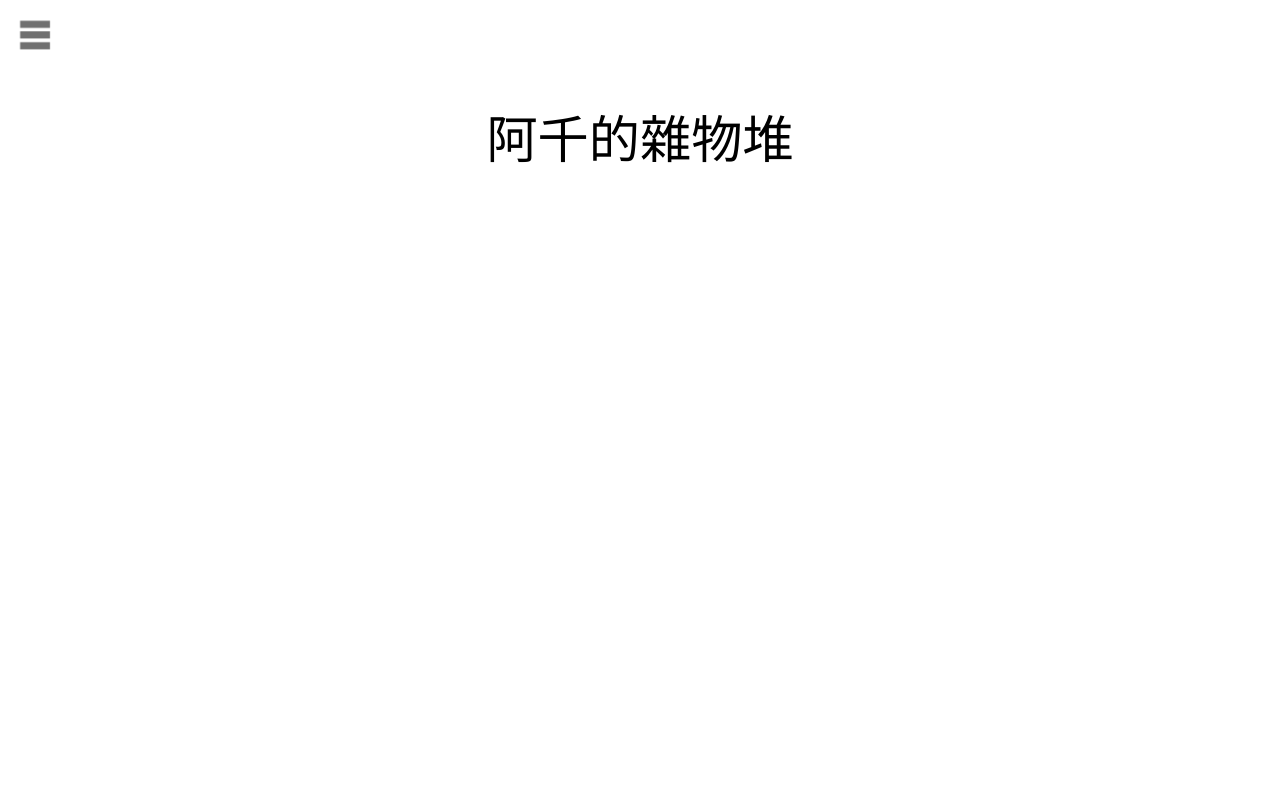
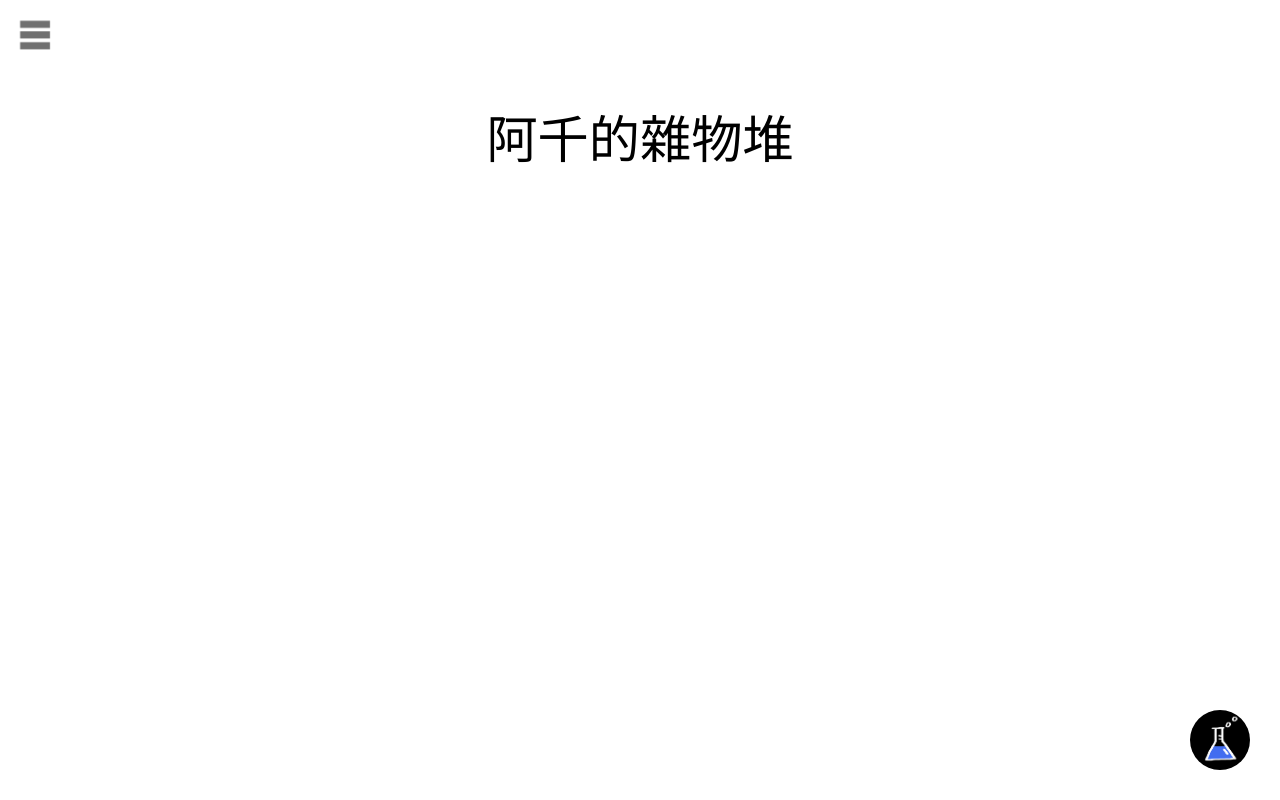
Before and after one commit to chunill/test, a Vue app: page / in a window 1280 px wide. Built offline with nearby package versions, Linux system fonts and the light colour scheme.

Commit message:
feat: add about me img

```diff
--- a/index.html
+++ b/index.html
@@ -9,6 +9,7 @@
   <body>
     <div id="title"></div>
     <div id="menu"></div>
+    <div id="aboutMe"></div>
     <script type="module" src="/src/main.js"></script>
   </body>
 </html>
--- /dev/null
+++ b/src/AboutMe.vue
@@ -0,0 +1,19 @@
+<script>
+</script>
+
+<template>
+    <input type="image" src="/log4-N273/aboutMe.jpg" id="aboutMeButton" />
+</template>
+
+<style scoped>
+    #aboutMeButton {
+        width: 100%;
+        height: 100%;
+        border-radius: 800em;
+    }
+
+    @keyframes title{
+        0% {opacity: 0;}
+        100%{opacity: 1;}
+    }
+</style>
--- a/src/main.js
+++ b/src/main.js
@@ -2,6 +2,8 @@ import { createApp } from 'vue'
 import './style.css'
 import Title from "./Title.vue"
 import Menu from "./Menu.vue"
+import AboutMe from "./AboutMe.vue"
 
 createApp(Title).mount('#title')
 createApp(Menu).mount('#menu')
+createApp(AboutMe).mount('#aboutMe')
--- a/src/style.css
+++ b/src/style.css
@@ -89,6 +89,14 @@ button:focus-visible {
   height: 100%;
 }
 
+#aboutMe {
+  position: fixed;
+  right: 30px;
+  bottom: 30px;
+  width: 60px;
+  height: 60px;
+}
+
 @media (prefers-color-scheme: light) {
   :root {
     color: #213547;
```
Also changed, not shown: public/aboutMe.jpg (added).
